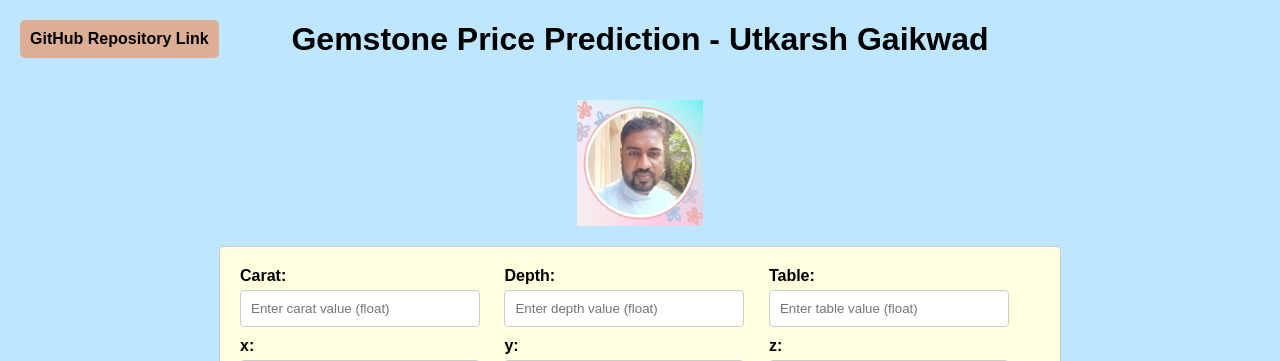
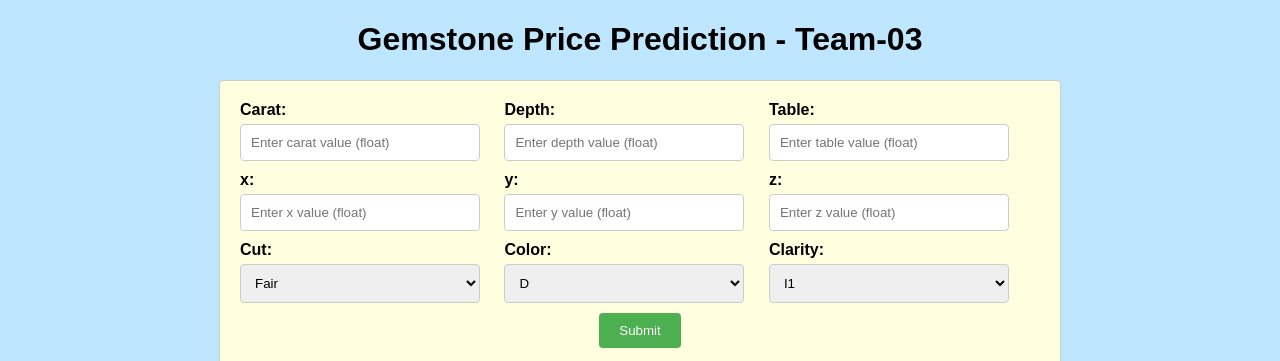
Before and after one commit to Spandana-2002/mlproject_regression-main, a Flask app: page / in a window 1280 px wide. Shown: the top 361 px of the page. Run offline with Flask 3, Linux system fonts and the light colour scheme.

Commit message:
Update index.html

```diff
--- a/templates/index.html
+++ b/templates/index.html
@@ -5,9 +5,9 @@
     <link rel="stylesheet" href="{{ url_for('static', filename='css/style.css') }}">
   </head>
   <body>
-    <a href="https://github.com/utkarshg1/mlproject_regression" class="top-left-link" target="_blank">GitHub Repository Link</a>
-    <h1>Gemstone Price Prediction - Utkarsh Gaikwad</h1>
-    <img src="{{url_for('static', filename='/Image/your_profile_pic.jpg')}}" alt="Your Profile Picture" class="profile">
+
+    <h1>Gemstone Price Prediction - Team-03</h1>
+
     <div class="form-box">
     <form action="{{url_for('predict_datapoint')}}" method="POST">
         <div class="form-group">
```
